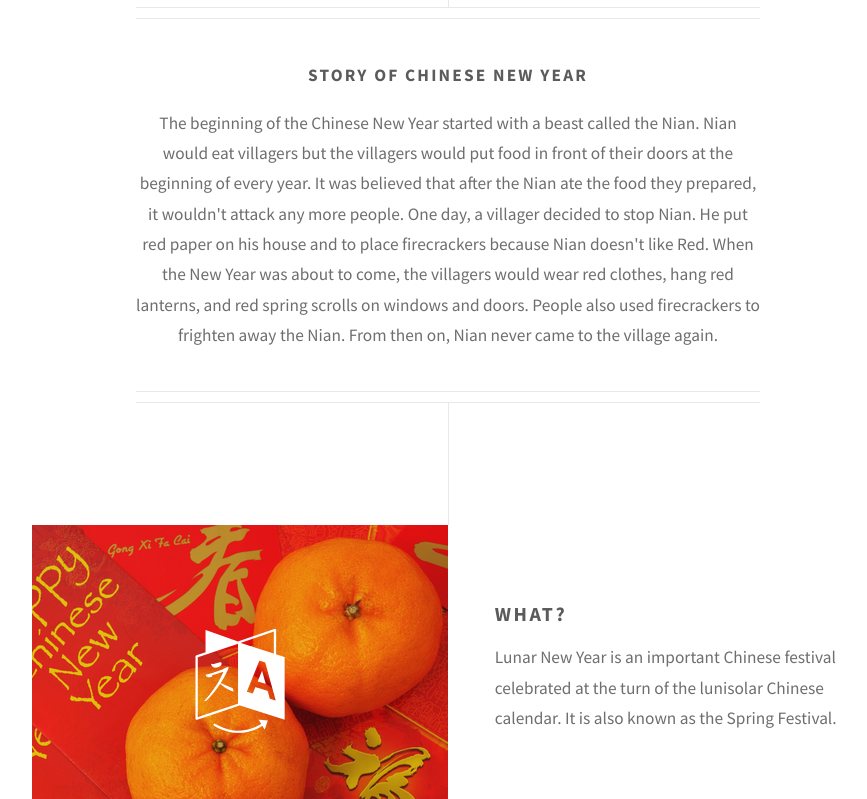
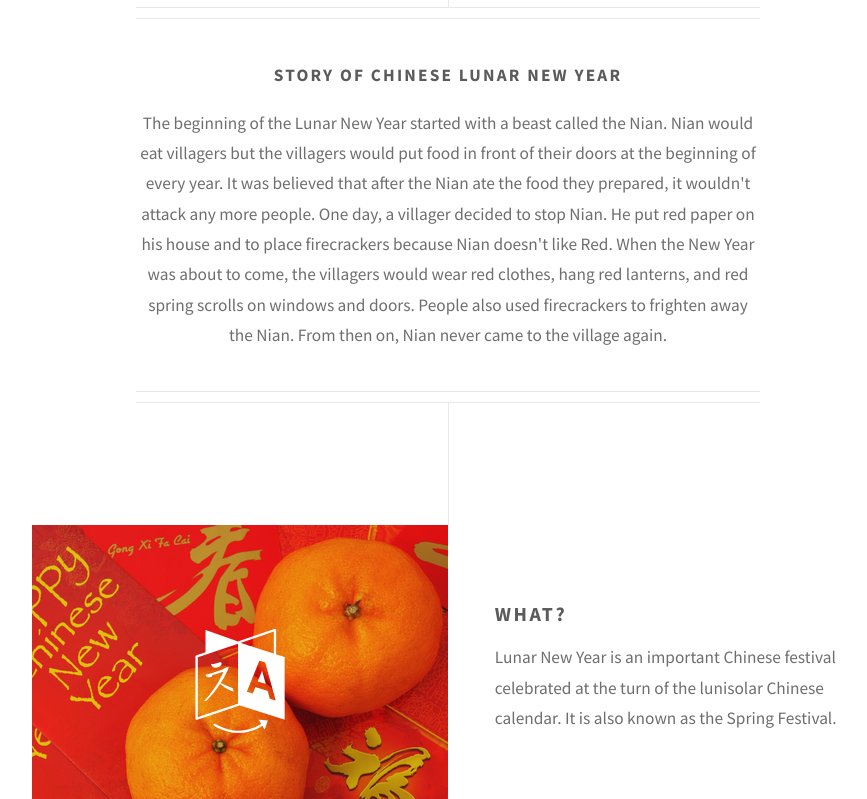
Before and after one commit to 16cameronk/ChineseProject, a plain HTML site: page index.html in a window 1280 px wide. Shown: the part 1300-2099 px from the top of the page, without its empty margins (192-1059 px from the left). Drawn offline with Linux system fonts and the light colour scheme.

Commit message:
Update index.html

```diff
--- a/index.html
+++ b/index.html
@@ -1,7 +1,7 @@
 <!DOCTYPE HTML>
 <html>
 	<head>
-		<title>Chinese New Year</title>
+		<title>Lunar New Year</title>
 		<meta charset="utf-8" />
 		<meta name="viewport" content="width=device-width, initial-scale=1" />
 		<!--[if lte IE 8]><script src="assets/js/ie/html5shiv.js"></script><![endif]-->
@@ -13,7 +13,7 @@
 
 		<!-- Header -->
 			<div id="header">
-				<h1>CHINESE <span class="font-thin">NEW YEAR</span>
+				<h1>LUNAR <span class="font-thin">NEW YEAR</span>
 				<br> 中国新年 <br>
 					2016 YEAR OF THE MONKEY</h1> <br>
 				<img src="images/monkey.png"> <br><br>
@@ -34,9 +34,9 @@
 
 
 				<header class="major container 75%">
-					<h1> Story of Chinese New Year </h1>
+					<h1> Story of Chinese Lunar New Year </h1>
 
-					The beginning of the Chinese New Year started with a beast called the Nian. Nian would eat villagers but  the villagers would put food in front of their doors at the beginning of every year. It was believed that after the Nian ate the food they prepared, it wouldn't attack any more people. One day, a villager decided to stop  Nian. He put red paper on his house and to place firecrackers because Nian doesn't like Red. When the New Year was about to come, the villagers would wear red clothes, hang red lanterns, and red spring scrolls on windows and doors. People also used firecrackers to frighten away the Nian. From then on, Nian never came to the village again.
+					The beginning of the Lunar New Year started with a beast called the Nian. Nian would eat villagers but  the villagers would put food in front of their doors at the beginning of every year. It was believed that after the Nian ate the food they prepared, it wouldn't attack any more people. One day, a villager decided to stop  Nian. He put red paper on his house and to place firecrackers because Nian doesn't like Red. When the New Year was about to come, the villagers would wear red clothes, hang red lanterns, and red spring scrolls on windows and doors. People also used firecrackers to frighten away the Nian. From then on, Nian never came to the village again.
 					</header>
 					<!--
 					<p>Tellus erat mauris ipsum fermentum<br />
```
